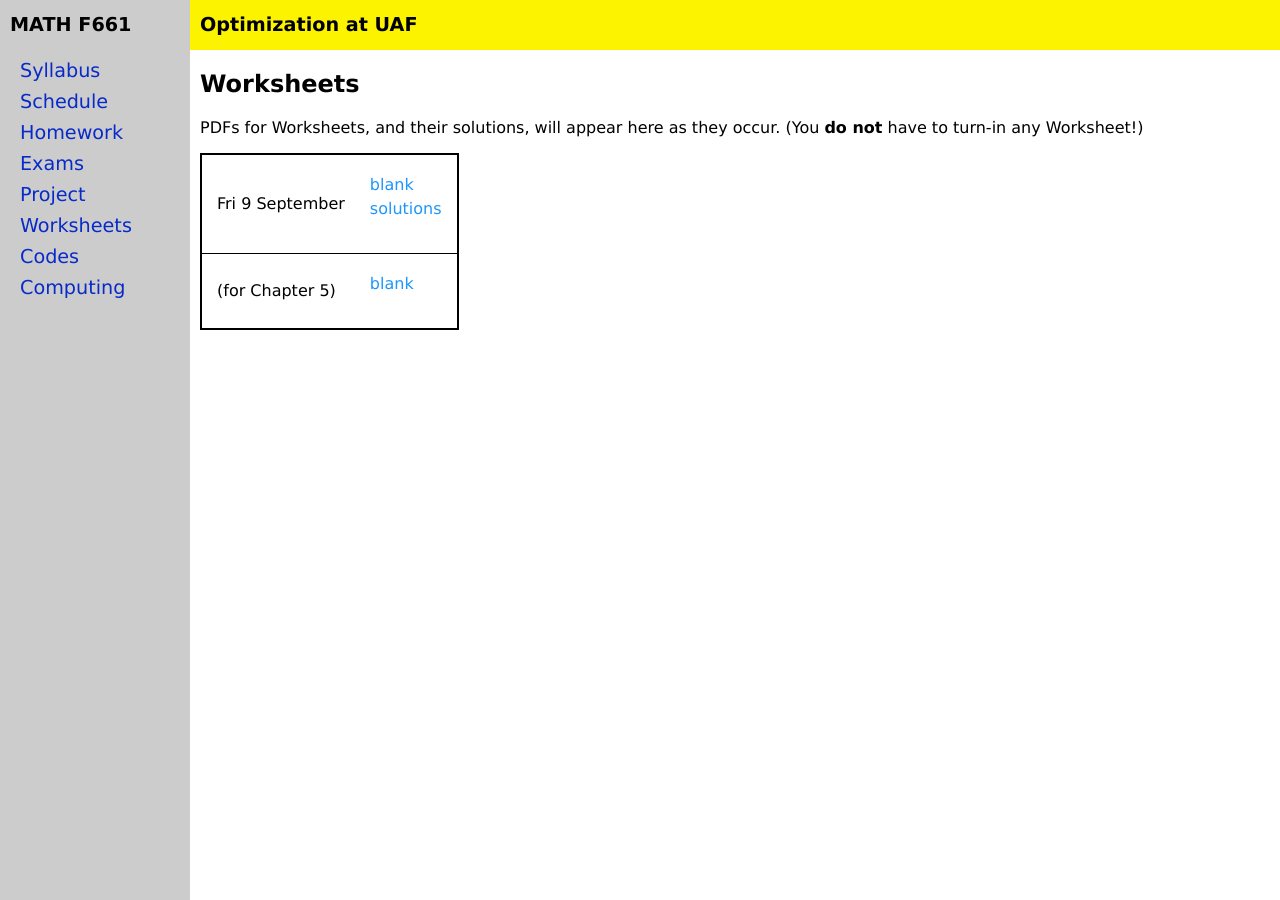
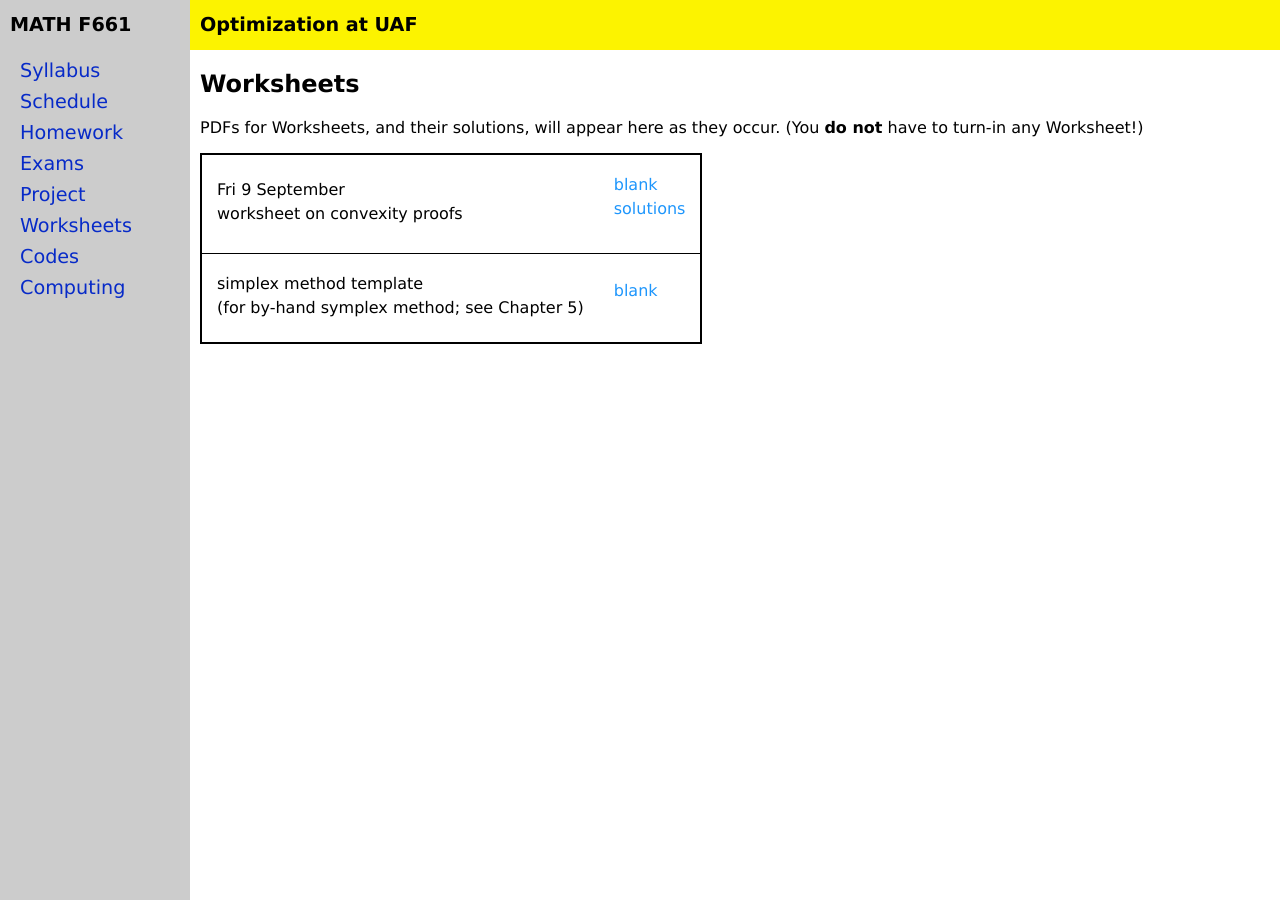
Before and after one commit to bueler/opt, a Jekyll site: the page built from worksheets.md, in a window 1280 px wide. Built offline with Jekyll 4.4.1, drawn with Linux system fonts in a browser that asks for light colours.

Commit message:
clarify worksheets tab

```diff
--- a/_data/worksheets.yml
+++ b/_data/worksheets.yml
@@ -5,6 +5,6 @@ worksheets:
   description: worksheet on convexity proofs
   blank: convexity.pdf
   solutions: convexity-solns.pdf
-- name: (for Chapter 5)
-  description: template for symplex method
+- name: simplex method template
+  description: (for by-hand symplex method; see Chapter 5)
   blank: simplextemplate.pdf
--- a/_includes/worksheet_table.md
+++ b/_includes/worksheet_table.md
@@ -2,7 +2,18 @@
 <table class="asst-table">
 {% for ws in data.worksheets %}
 <tr>
-	<td>{{ ws.name }}</td>
+	<td>
+		<table class="inner">
+			<tr>
+			    <td>{{ ws.name }}</td>
+			</tr>
+			{% if ws.description %}
+			<tr>
+			    <td>{{ ws.description }}</td>
+			</tr>
+			{% endif %}
+		</table>
+	</td>
 	<td>
 		<table class="inner">
 			{% if ws.blank %}
```
